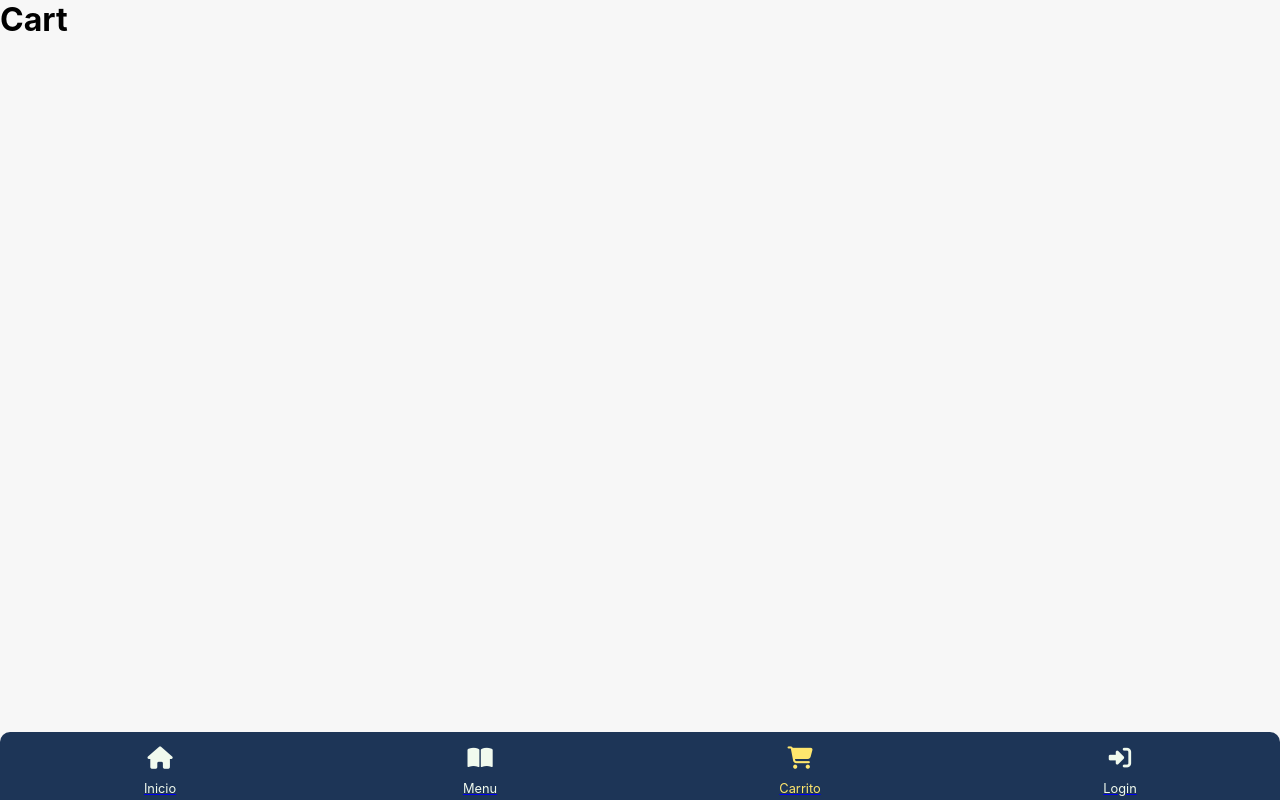
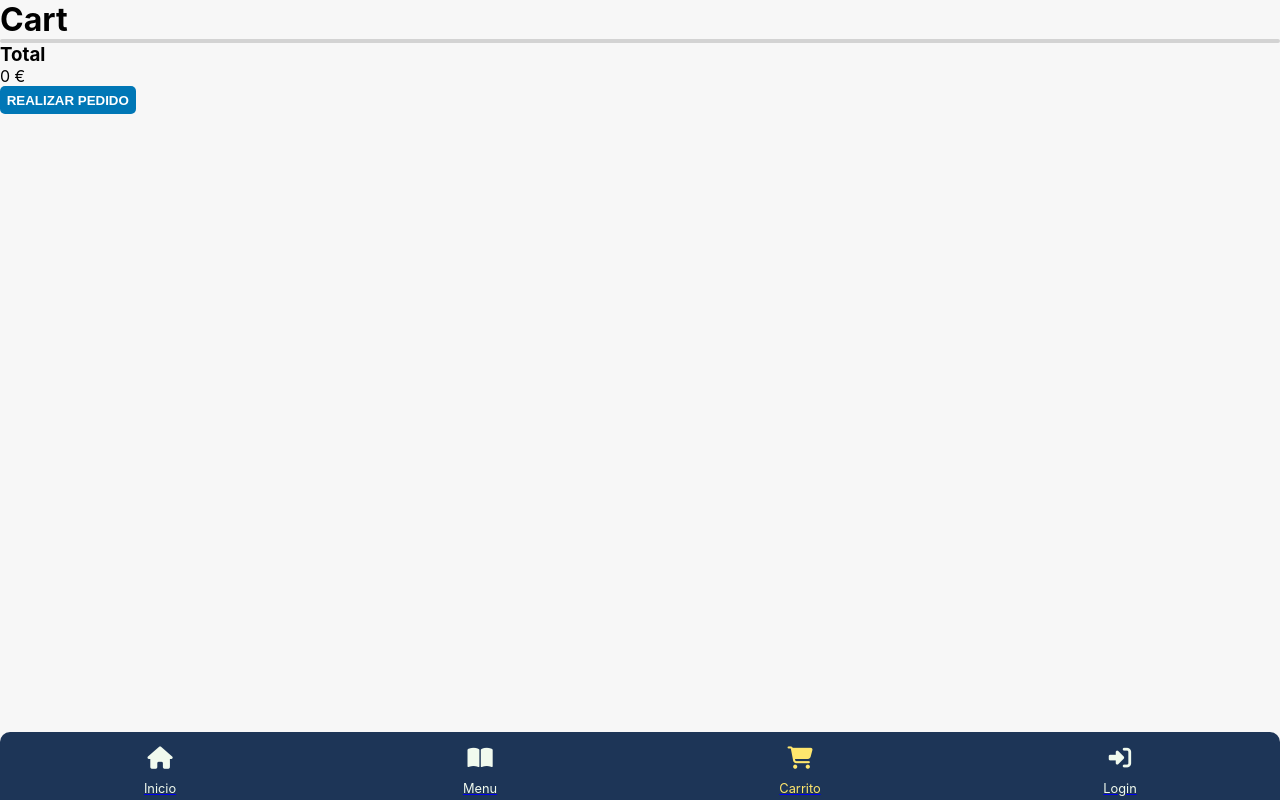
Before and after one commit to Tonisg91/restmanage-frontend, a React (Create React App) app: page /cart in a window 1280 px wide. Built offline with nearby package versions, Linux system fonts and the light colour scheme.

Commit message:
Funcionalidad carrito y redux

```diff
--- a/src/components/client-side/cart/Cart.jsx
+++ b/src/components/client-side/cart/Cart.jsx
@@ -1,21 +1,40 @@
-import React, {useEffect, useState} from 'react'
+import React, {useState} from 'react'
 import GenericTable from '../../common/GenericTable'
 import CartElement from './CartElement'
 import { useSelector } from 'react-redux'
 import { StyledClientCart } from '../../styled-components/client-side'
+import cartService from '../../../tools/cartService'
 
 function Cart() {
-    // const useTransformCartElements = () => {
-    //     const currentCart = useSelector(state => state.cart)
-    //     return currentCart
-    // }
+    const currentCart = useSelector(state => state.cart)
+    const user = useSelector(state => state.user)
+    const [totalAmount, setTotalAmount] = useState(getTotalAmount)
 
-    //console.log(useTransformCartElements())
+    function getTotalAmount() {
+        let total = 0
+        currentCart.forEach(e => total += e.product.price * e.qty)
+        return total
+    }
+
+    const renderCartElement = currentCart.map(e => (
+        <CartElement element={e.product} qty={e.qty} key={e.product._id}/>
+    ))
+
+    const sendOrder = (cart, id) => cartService.sendCart(cart, id)
 
     return (
         <StyledClientCart>
             <h1>Cart</h1>
-
+            <GenericTable content={renderCartElement}/>
+            <div>
+                <h3>Total</h3>
+                <p>{totalAmount} €</p>
+                <button
+                    className="btn btn-blue"
+                    onClick={() => sendOrder(currentCart, user._id || null)}
+                    >REALIZAR PEDIDO
+                </button>
+            </div>
         </StyledClientCart>
     )
 }
--- a/src/components/client-side/cart/CartElement.jsx
+++ b/src/components/client-side/cart/CartElement.jsx
@@ -3,9 +3,9 @@ import { StyledClientCartElement } from '../../styled-components/client-side'
 import { useSelector } from 'react-redux'
 import productService from '../../../tools/productService'
 
-function CartElement({element}) {
+function CartElement({element, qty}) {
 
-  const useCurrentCartElement = (productId = element) => {
+    const useCurrentCartElement = (productId = element._id) => {
       const products = useSelector(state => state.products)
       const productToShow = products.length ? products.find(({_id}) => (
         _id === productId
@@ -31,7 +31,7 @@ function CartElement({element}) {
           style={{ backgroundImage: `url(${image})` }}/>
         <div>
           <p>{name}</p>
-        <p>{price} €</p>
+          <p>Cantidad {qty} x {price} €</p>
           <button className="btn btn-red">X</button>
         </div>
       </StyledClientCartElement>
--- a/src/components/client-side/products/ClientProduct.jsx
+++ b/src/components/client-side/products/ClientProduct.jsx
@@ -25,10 +25,10 @@ function ClientProduct({product}) {
         })
     }
 
-    const action = (prodId) => currentCart.find(e => e.id === prodId) ? increaseQty(prodId) : addToCart(prodId)
+    const cartAction = (prod) => currentCart.find(e => e.product._id === prod._id) ? increaseQty(prod) : addToCart(prod)
 
 
-    window.scrollTo(0,0)
+
     return (
         <div className="food-container border">
             <div className="food-image" style={{ backgroundImage: `url(${image})` }}>
@@ -38,7 +38,7 @@ function ClientProduct({product}) {
                 <p>{price}€</p>
                 <div >
                     <Link to={`/menu/product/${_id}`}>Ver detalles</Link>
-                    <i className="fas fa-cart-arrow-down" onClick={() => action(_id)}/>
+                    <i className="fas fa-cart-arrow-down" onClick={() => cartAction(product)}/>
                 </div>
             </div>
         </div>
--- a/src/components/styled-components/client-side.js
+++ b/src/components/styled-components/client-side.js
@@ -145,7 +145,7 @@ const StyledClientCart = styled.div`
     min-height: 100vh;
 `
 
-const StyledClientCartElement = styled.div`
+const StyledClientCartElement = styled.li`
     width: 100%;
     display: flex;
     #image-container {
--- a/src/index.js
+++ b/src/index.js
@@ -35,10 +35,10 @@ import './index.css'
   const cartReducers = (state = initialCart, action) => {
     switch (action.type) {
       case 'ADD_PRODUCT':
-        return [...state, { id: action.payload, qty: 1}]
+        return [...state, { product: action.payload, qty: 1}]
       case 'QTY_UP':
         return Object.assign([], state.map(item => {
-          if (item.id === action.payload) {
+          if (item.product._id === action.payload._id) {
             item.qty += 1
           }
           return item;
--- a/src/tools/cartService.js
+++ b/src/tools/cartService.js
@@ -6,19 +6,17 @@ class CartService {
         this.localStoragePath = 'currentCart'
     }
 
-    toLocalStorage(productId) {
+    toLocalStorage(product) {
         const hasCurrentCart = localStorage.currentCart
-
-        if (!hasCurrentCart) return localStorage.setItem(this.localStoragePath, JSON.stringify([{id: productId, qty: 1}]))
+        if (!hasCurrentCart) return localStorage.setItem(this.localStoragePath, JSON.stringify([{product: product, qty: 1}]))
 
         const productList = JSON.parse(localStorage.currentCart)
-
-        const existentProduct = productList.find(e => e.id === productId)
+        const existentProduct = productList.find(e => e.product._id === product._id)
 
         if (existentProduct) {
-            productList.find(e => {
-                if (e.id === productId) {
-                    e.qty += 1
+            productList.map(e => {
+                if (e.product._id === product._id) {
+                    ++e.qty
                 }
                 return e
             })
@@ -26,12 +24,21 @@ class CartService {
             return
         }
 
-        localStorage.setItem(this.localStoragePath, JSON.stringify([...productList, { id: productId, qty: 1 }]))
+        localStorage.setItem(this.localStoragePath, JSON.stringify([...productList, { product: product, qty: 1 }]))
     }
 
     removeCartFromLocalStorage() {
         localStorage.removeItem(this.localStoragePath)
     }
+
+    async sendCart(cart, clientId) {
+        const body = {
+            client: clientId || null,
+            products: cart
+        }
+        console.log(body)
+        await axios.post(`${this.URL}/generateorder`, body)
+    }
 }
 
 export default new CartService()
```
Lines whose indentation alone changed are shown as unchanged.
